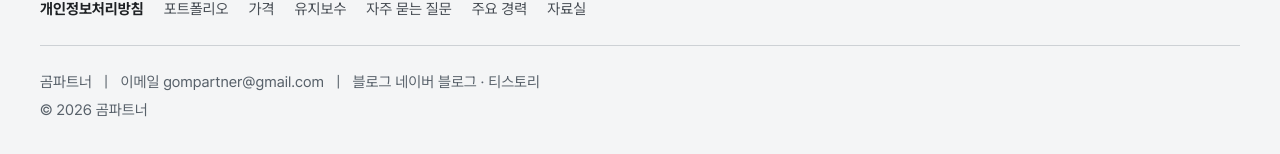
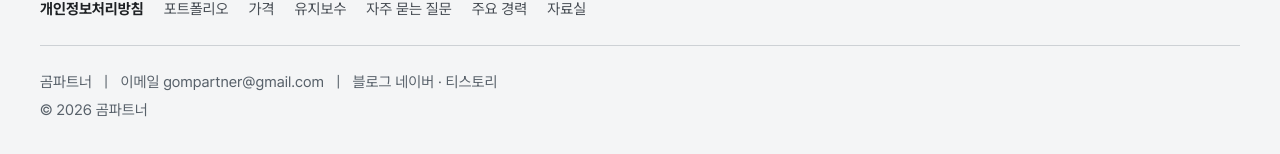
Before and after one commit to gompartner/gompartner.github.io, a Next.js app: page / in a window 1280 px wide. Shown: the part 3978-4132 px from the top of the page. Built offline with nearby package versions, Linux system fonts and the light colour scheme; no server answers.

Commit message:
바닥글 블로그 이름 줄이기

```diff
--- a/components/layout/Footer.tsx
+++ b/components/layout/Footer.tsx
@@ -14,7 +14,7 @@ const link = "underline-offset-4 hover:text-foreground hover:underline";
 
 // 곰파트너 블로그. 네이버는 운영 정보 글, 티스토리는 제작 일지다.
 const blogs = [
-  { href: "https://blog.naver.com/gompartner", label: "네이버 블로그", cta: "footer_blog_naver" },
+  { href: "https://blog.naver.com/gompartner", label: "네이버", cta: "footer_blog_naver" },
   { href: "https://gompartner.tistory.com", label: "티스토리", cta: "footer_blog_tistory" },
 ];
 
```
